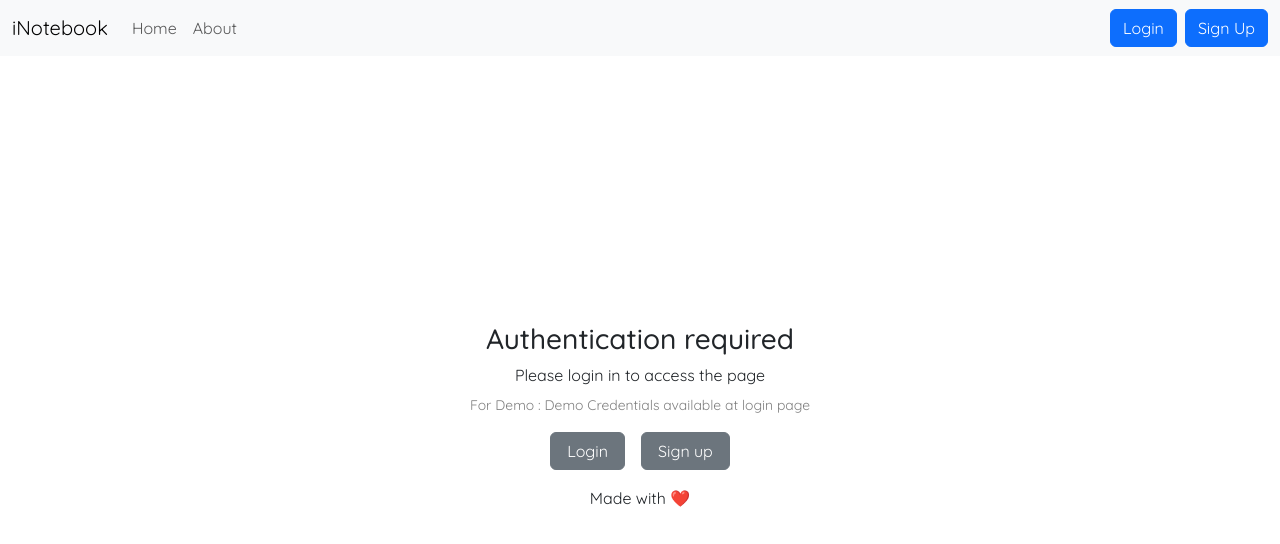
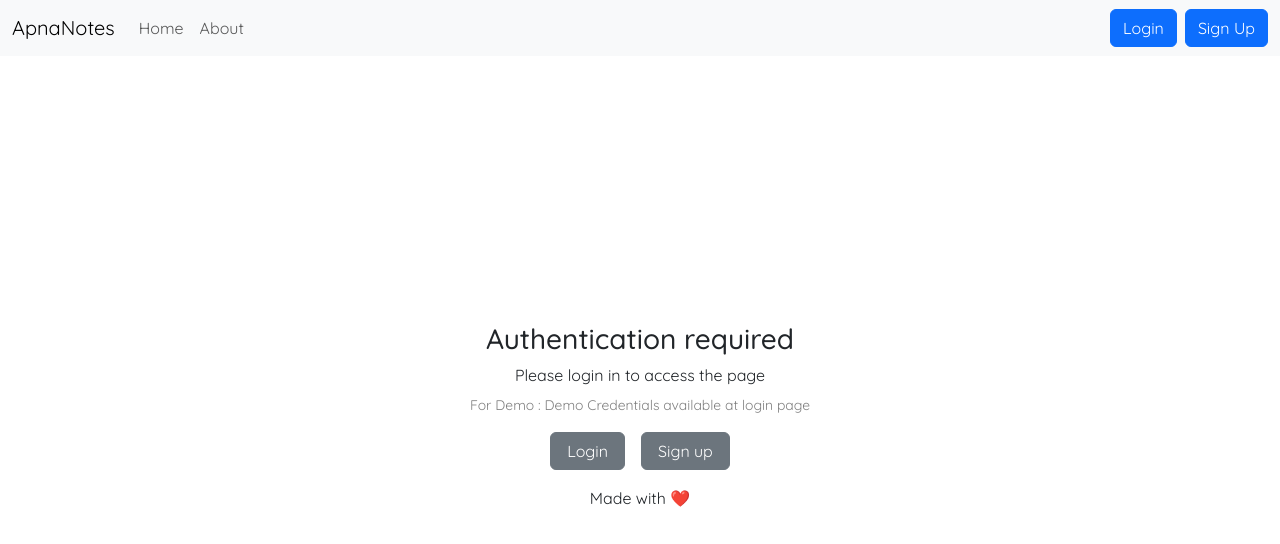
Before and after one commit to abhishek-ag7003/ApnaNotes-React-App, a React (Create React App) app in the folder client/: page /authentication in a window 1280 px wide. Shown: the top 544 px of the page. Built offline with nearby package versions, Linux system fonts and the light colour scheme.

Commit message:
Changed app name

```diff
--- a/client/public/index.html
+++ b/client/public/index.html
@@ -32,7 +32,7 @@
       work correctly both with client-side routing and a non-root public URL.
       Learn how to configure a non-root public URL by running `npm run build`.
     -->
-    <title>iNotebook - Your notes is secured in the cloud</title>
+    <title>APNANotebook - Your notes is secured in the cloud</title>
   </head>
   <body>
     <noscript>You need to enable JavaScript to run this app.</noscript>
--- a/client/src/components/Navbar.js
+++ b/client/src/components/Navbar.js
@@ -15,7 +15,7 @@ function Navbar() {
     <nav className="navbar navbar-expand-lg bg-body-tertiary">
       <div className="container-fluid">
         <Link className="navbar-brand" to="/">
-          iNotebook
+          ApnaNotes
         </Link>
         <button
           className="navbar-toggler"
--- a/client/src/components/Notes.js
+++ b/client/src/components/Notes.js
@@ -78,7 +78,7 @@ function Notes(props) {
         {/* <div className="d-flex flex-column align-items-center">
         <h1 className="text-light mt-3">Add Notes</h1> */}
         <div className=" d-flex flex-row justify-content-center mt-4" >
-        <h4 className=" text-light font-monospace" style={{textAlign:"center"}}>Organize Your Notes with iNotebook!</h4>
+        <h4 className=" text-light font-monospace" style={{textAlign:"center"}}>Organize Your Notes with ApnaNotes!</h4>
         {/* </div> */}
         </div>
 
```
Also changed, not shown: 1 other file (tests, documents, lock files or other folders).
